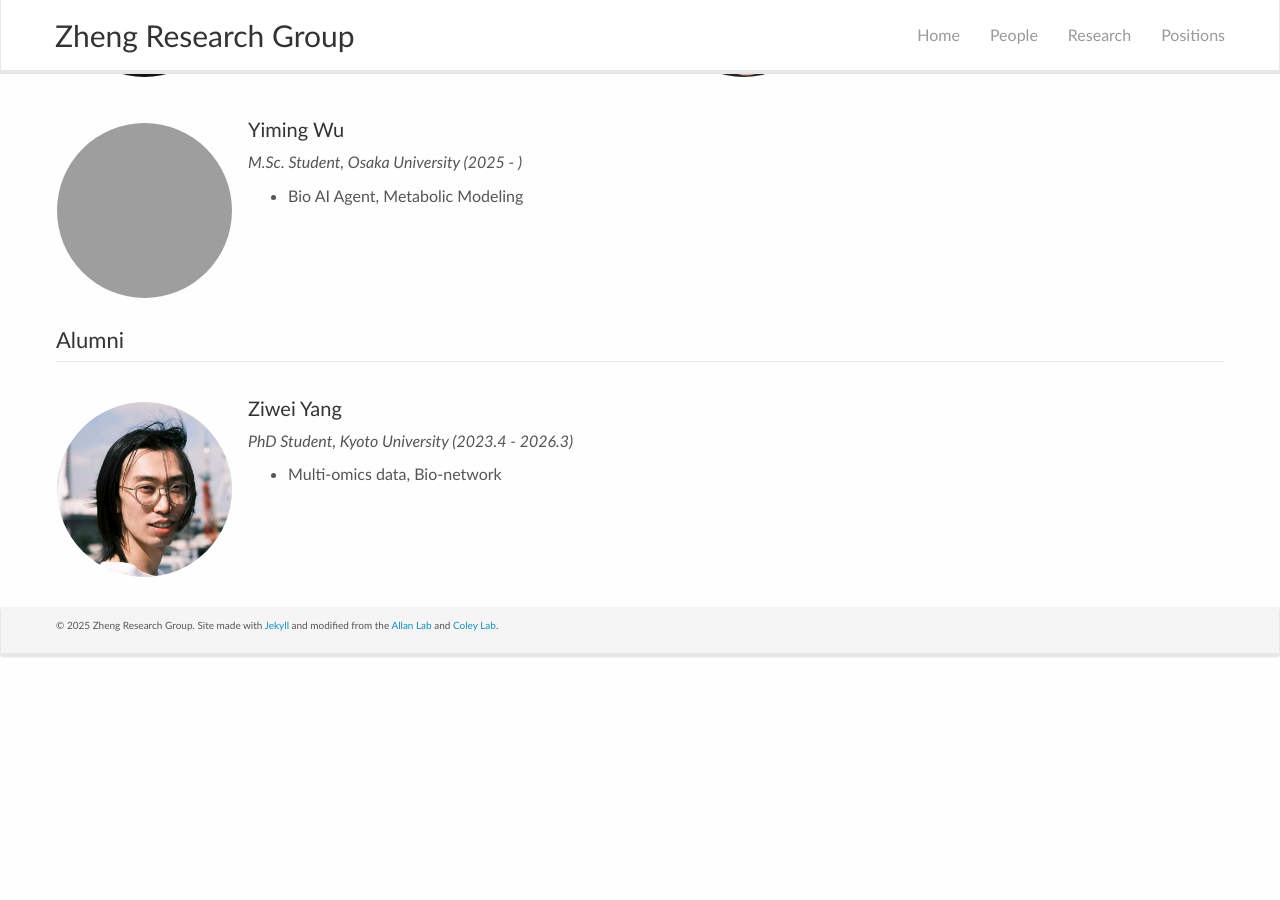
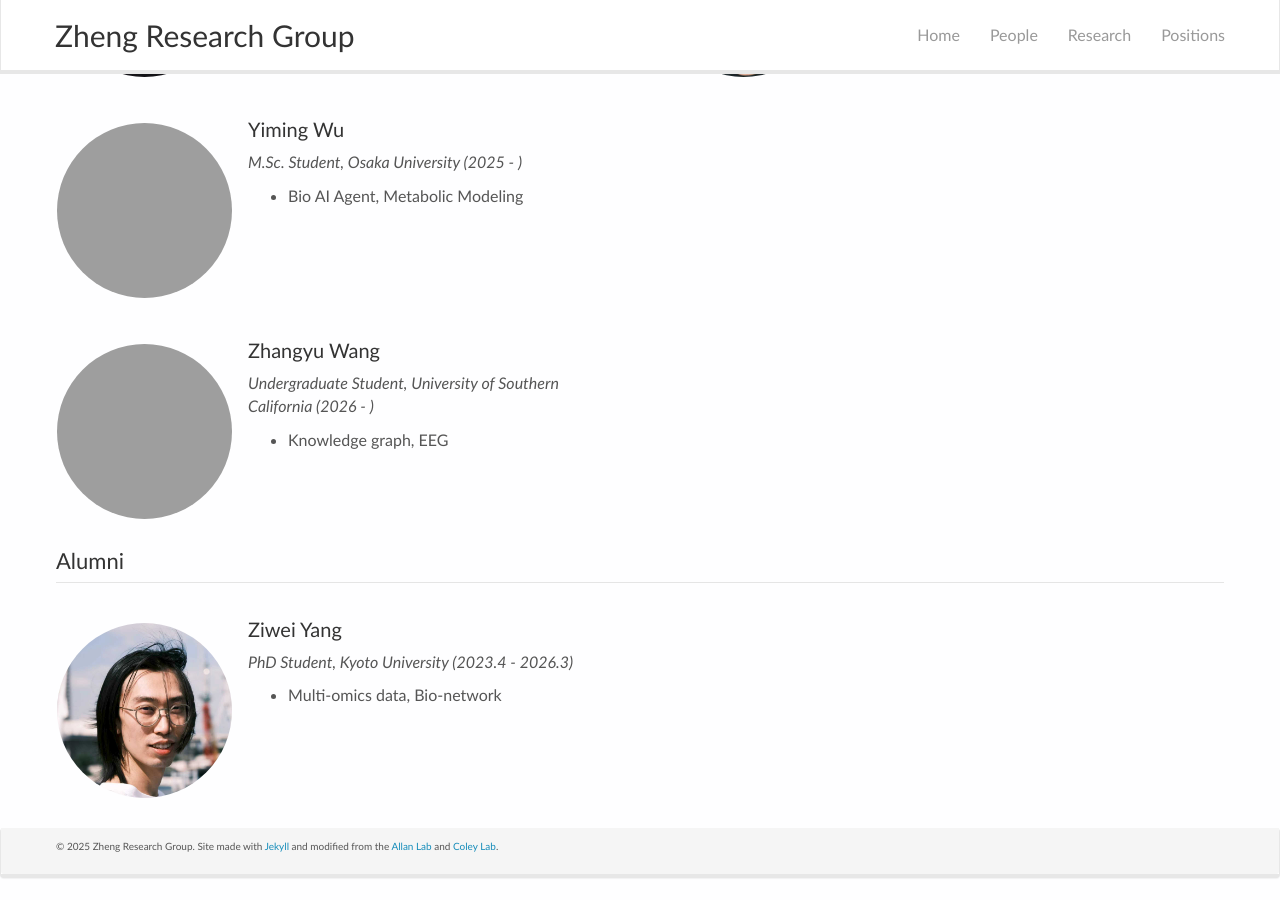
Before and after one commit to zhengchen3/zhengchen3.github.io, a Jekyll site: the page built from _pages/team.md, in a window 1280 px wide and 900 px high, scrolled down 930 px. Built offline with Jekyll 4.4.1, drawn with Linux system fonts in a browser that asks for light colours; nearby versions of some CDN libraries; before the commit the page ends 1609 px from its top, so only the background shows below that.

```diff
--- a/_pages/team.md
+++ b/_pages/team.md
@@ -157,6 +157,19 @@ style="float:left; margin-right:16px; width:175px; height:175px; border-radius:5
 </div>
 </div>
 
+<div class="row">
+<div class="col-sm-6 clearfix">
+<img src="{{ site.url }}{{ site.baseurl }}/images/teampic/yiming.jpg"
+alt="Yiming Wu"
+style="float:left; margin-right:16px; width:175px; height:175px; border-radius:50%; object-fit:cover;" />
+<h4>Zhangyu Wang</h4>
+<i>Undergraduate Student, University of Southern California (2026 - )</i>
+<ul style="overflow: hidden">
+<li>Knowledge graph, EEG</li>
+</ul>
+</div>
+</div>
+
 <h1 class="section-title">Alumni</h1>
 
 <div class="row">
```
